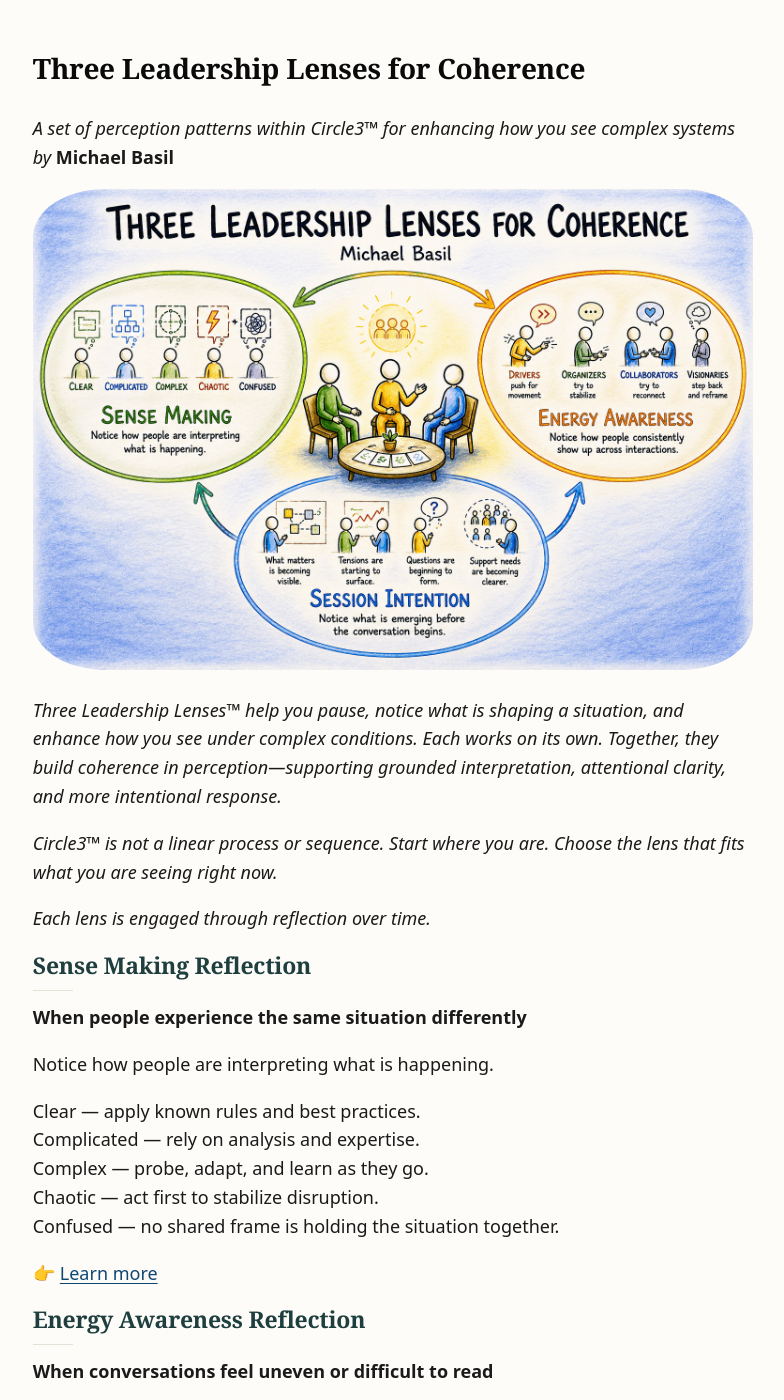
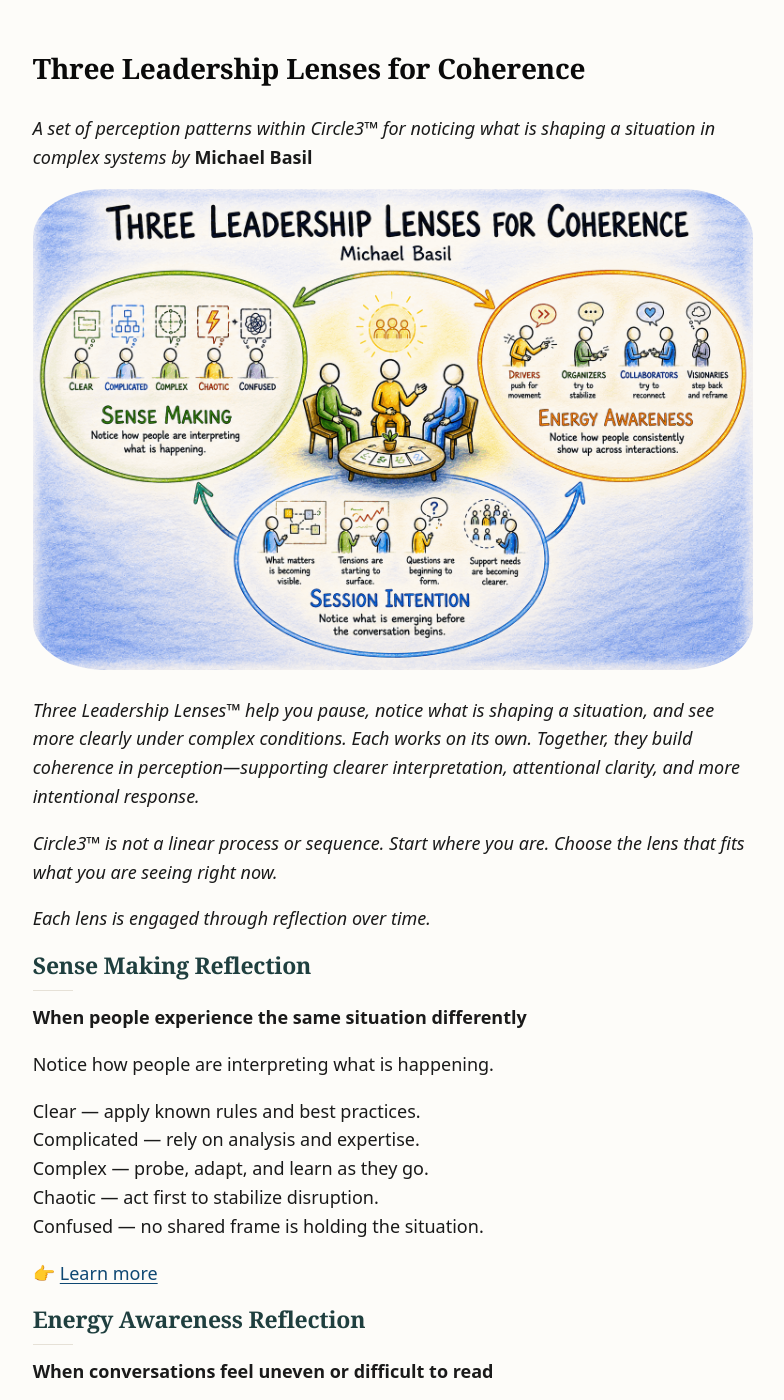
Before and after one commit to basil-family-lab/circle, a Jekyll site: the page built from lenses/index.md, in a window 1280 px wide and 1400 px high. Shown: the whole window, without its empty margins (247-1031 px from the left). Built offline with Jekyll 4.4.1, drawn with Linux system fonts in a browser that asks for light colours.

Commit message:
refactor: reconcile touch ups to match origin story

```diff
--- a/lenses/index.md
+++ b/lenses/index.md
@@ -3,16 +3,16 @@ layout: default
 permalink: /lenses/
 css_id: lens
 title: Three Leadership Lenses for Coherence
-description: Three leadership lenses in the Circle3 pattern language that develop how you perceive interpretation, energy, and readiness in complex systems.
+description: Three leadership lenses in the Circle3 pattern language that shape how you perceive interpretation, energy, and readiness in complex systems.
 ---
 
 # Three Leadership Lenses for Coherence
 
-*A set of perception patterns within Circle3™ for enhancing how you see complex systems by* **Michael Basil**
+*A set of perception patterns within Circle3™ for noticing what is shaping a situation in complex systems by* **Michael Basil**
 
 ![Three Leadership Lenses for Coherence](/images/lenses.png)
 
-*Three Leadership Lenses™ help you pause, notice what is shaping a situation, and enhance how you see under complex conditions. Each works on its own. Together, they build coherence in perception—supporting grounded interpretation, attentional clarity, and more intentional response.*
+*Three Leadership Lenses™ help you pause, notice what is shaping a situation, and see more clearly under complex conditions. Each works on its own. Together, they build coherence in perception—supporting clearer interpretation, attentional clarity, and more intentional response.*
 
 *Circle3™ is not a linear process or sequence. Start where you are. Choose the lens that fits what you are seeing right now.*
 
@@ -28,7 +28,7 @@ Clear — apply known rules and best practices.
 Complicated — rely on analysis and expertise.
 Complex — probe, adapt, and learn as they go.
 Chaotic — act first to stabilize disruption.
-Confused — no shared frame is holding the situation together.
+Confused — no shared frame is holding the situation.
 
 👉 [Learn more](/lenses/sense/){: data-ga-event="learn_more" data-ga-label="lenses_index_to_sense"}
 
```
Also changed, not shown: moves/index.md (+3 -3 lines).
